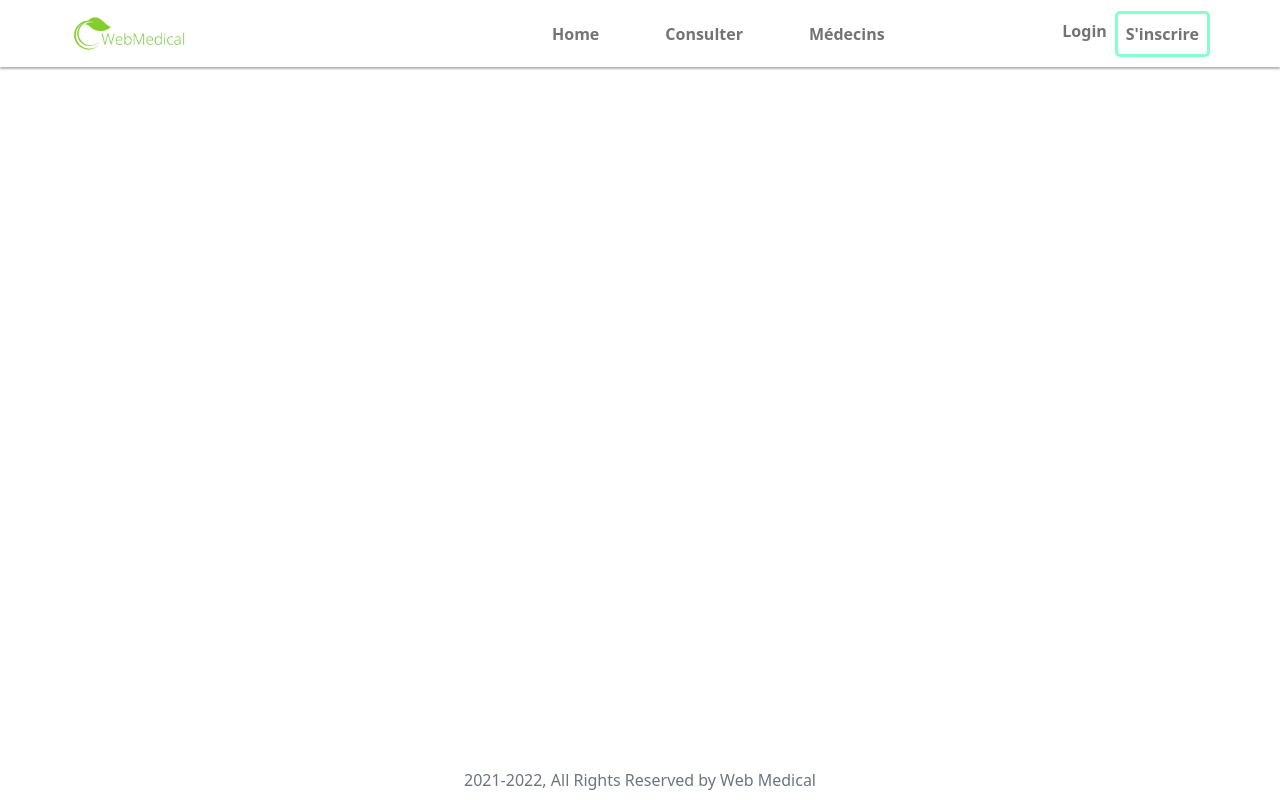
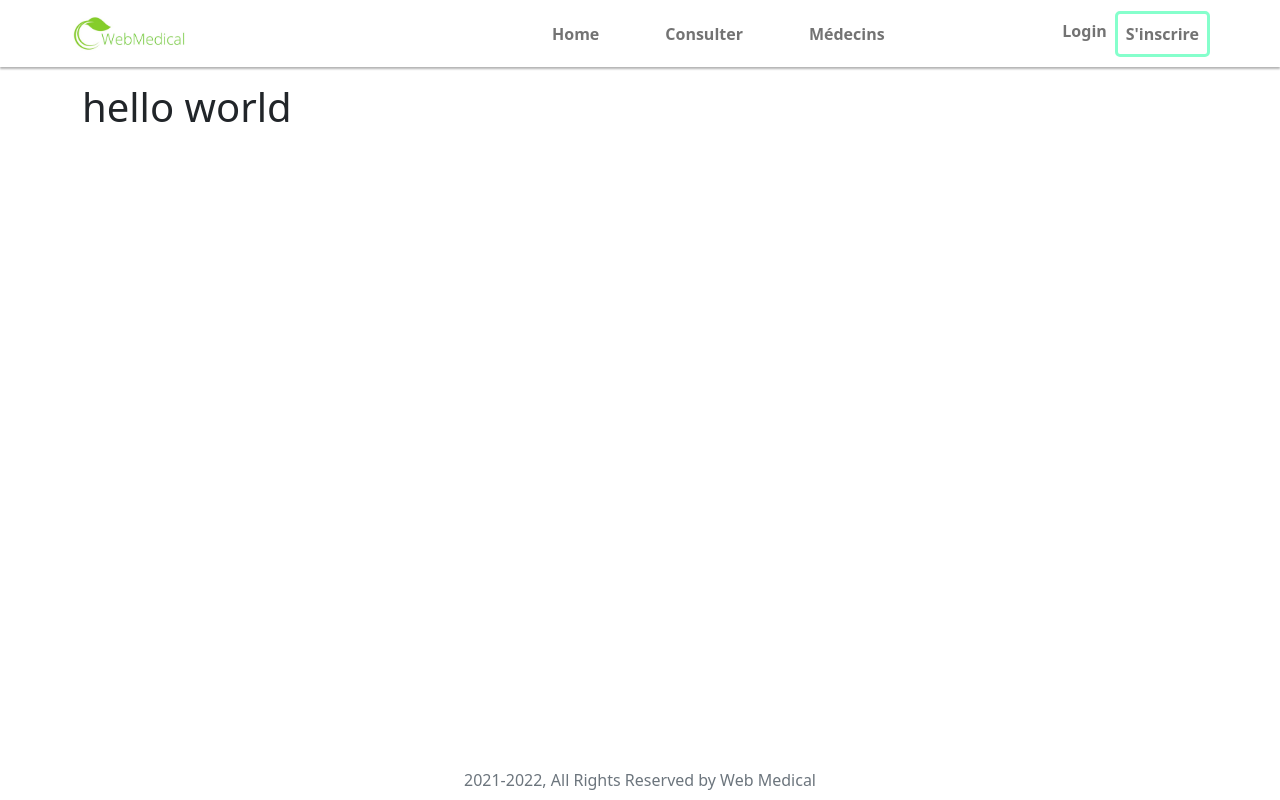
Before and after one commit to Ali1602-o/WebMedicalFrontEnd, a React (Create React App) app: page /rendezvous in a window 1280 px wide. Built offline with nearby package versions, Linux system fonts and the light colour scheme.

Commit message:
blank rendezvous page

```diff
--- a/src/App.js
+++ b/src/App.js
@@ -10,7 +10,9 @@ import Home from "./components/home";
 import Profile from "./components/profile";
 import BoardUser from "./components/user-board";
 import BoardDoctor from "./components/doctor-board";
+import RendezVous from "./components/RendezVous";
 import Footer from "./components/Footer";
+
 
 class App extends Component {
 
@@ -26,6 +28,7 @@ class App extends Component {
             <Route exact path="/profile" component={Profile} />
             <Route path="/user" component={BoardUser} />
             <Route path="/doctor" component={BoardDoctor} />
+            <Route path="/rendezvous" component={RendezVous} />
           </Switch>
         </div>
         <Footer/>
--- a/src/components/Navigationbar.js
+++ b/src/components/Navigationbar.js
@@ -73,6 +73,10 @@ class NavigationBar extends React.Component {
                             {currentUser.username}
                             </Link>
                         </li>
+
+
+
+
                         <li className="nav-item">
                             <a href="/login" className="nav-link" onClick={this.logOut}>
                             LogOut
--- /dev/null
+++ b/src/components/RendezVous.js
@@ -0,0 +1,16 @@
+import React, { Component } from "react";
+import { Link } from "react-router-dom";
+import { Container } from 'react-bootstrap';
+import Form from "react-validation/build/form";
+
+
+class RendezVous extends Component {
+
+  render() {
+    return (
+      <h1>hello world</h1>
+
+
+    );
+  }
+} export default RendezVous;
```
